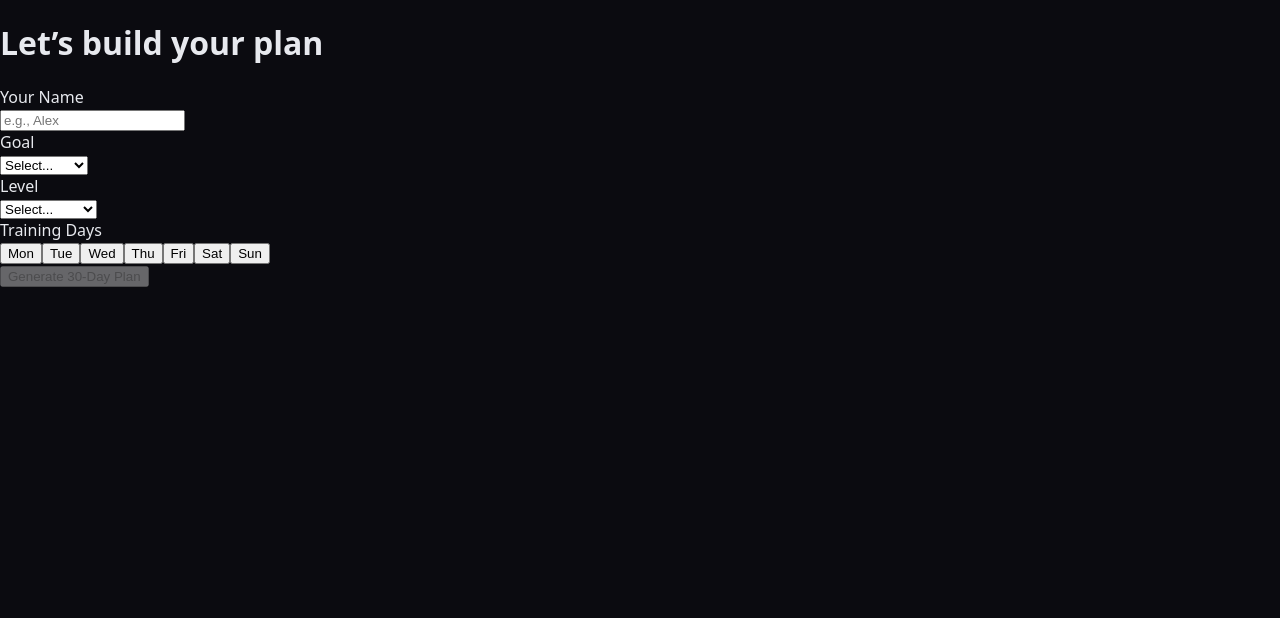
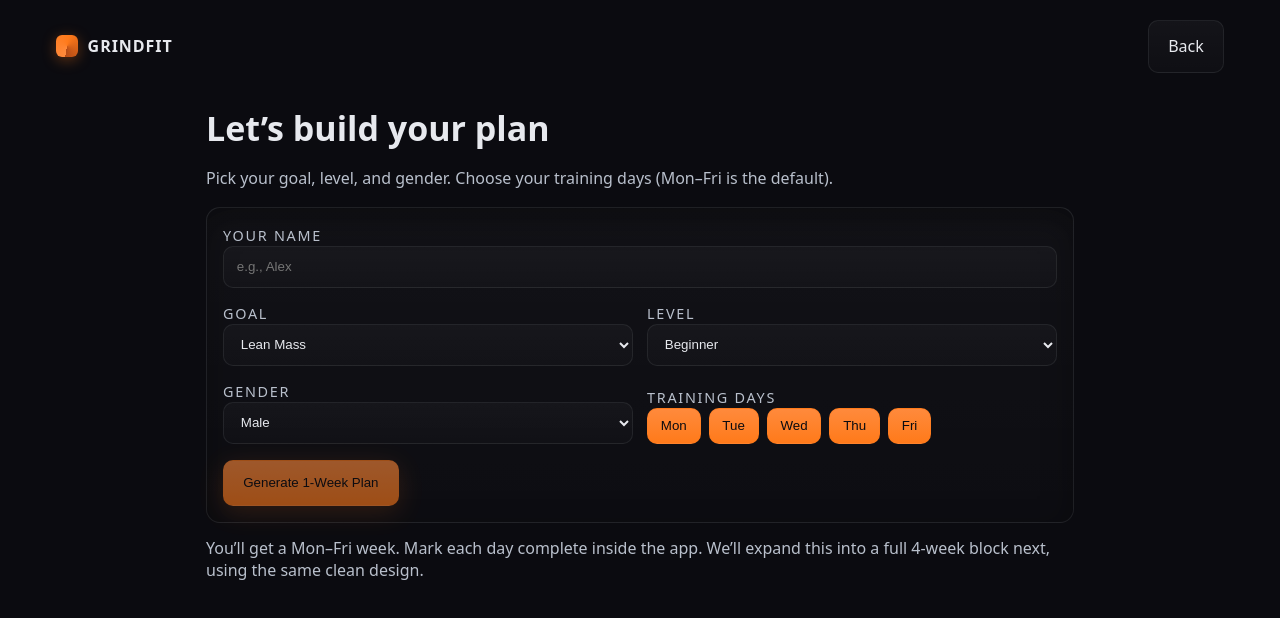
Before and after one commit to GrindFit/grindfit-webapp, a Next.js app: page /onboarding in a window 1280 px wide. Shown: the top 618 px of the page. Built offline with nearby package versions, Linux system fonts and the light colour scheme.

Commit message:
Update onboarding.js

```diff
--- a/pages/onboarding.js
+++ b/pages/onboarding.js
@@ -1,161 +1,225 @@
-import { useState } from "react";
+import { useEffect, useMemo, useState } from "react";
+import Head from "next/head";
+import { useRouter } from "next/router";
 
-const GOALS  = ["Fat Loss", "Lean Mass", "Mass Gain"];
-const LEVELS = ["Beginner", "Intermediate", "Advanced"];
-const DAYS   = ["Mon", "Tue", "Wed", "Thu", "Fri", "Sat", "Sun"];
+/** small helpers */
+const DAYS = ["Mon", "Tue", "Wed", "Thu", "Fri"];
 
-// Build a simple 30-day plan based on chosen training days
-function buildThirtyDayPlan(profile) {
-  const start = new Date();
-  const plan = [];
+/** build a simple, clean training week */
+function buildWeek({ goal, level, gender, days }) {
+  const baseCue =
+    "Warm-up (5–7m): breath + mobility. Use controlled tempo. Log the top set. Cooldown (5m).";
+  const liftsByGoal = {
+    "Fat Loss": [
+      { name: "Full-Body Circuit A", notes: "EMOM 10–12m + incline walk 10m" },
+      { name: "Upper Push / Pull", notes: "Supersets 3×8–12 + finish 8m cardio" },
+      { name: "Lower Strength", notes: "Goblet/Front squats focus, 3×6–8" },
+      { name: "Full-Body Circuit B", notes: "12–15m mixed carries / swings" },
+      { name: "Upper Volume", notes: "machines/dumbbells 3×12–15" },
+    ],
+    "Lean Mass": [
+      { name: "Upper — Press focus", notes: "Top set + back-off, 3×6–8" },
+      { name: "Lower — Hinge focus", notes: "RDL / hip hinge, 3×6–8" },
+      { name: "Upper — Pull focus", notes: "Row + pull progressions, 3×8–10" },
+      { name: "Lower — Squat focus", notes: "Front / back variations, 3×5–8" },
+      { name: "Full-Body Hypertrophy", notes: "machines/dumbbells 3×10–14" },
+    ],
+    "Mass Gain": [
+      { name: "Push — Heavy", notes: "Press + accessories, 4×5–8" },
+      { name: "Pull — Heavy", notes: "Row / Pulldown + accessories, 4×5–8" },
+      { name: "Legs — Heavy", notes: "Squat pattern + posterior, 4×5–8" },
+      { name: "Push — Volume", notes: "3×10–12 + isolation finishers" },
+      { name: "Pull/Legs — Volume", notes: "3×10–12 mixed hypertrophy" },
+    ],
+  };
 
-  for (let i = 0; i < 30; i++) {
-    const d = new Date(start);
-    d.setDate(d.getDate() + i);
+  const chosen = liftsByGoal[goal] ?? liftsByGoal["Lean Mass"];
 
-    // convert JS day (0=Sun..6=Sat) to our DAYS array (Mon..Sun)
-    const jsDay = d.getDay();                     // 0..6 (Sun..Sat)
-    const dayName = DAYS[(jsDay + 6) % 7];        // Mon-first
-    const isTraining = profile.days.includes(dayName);
-
-    plan.push({
-      date: d.toISOString().slice(0, 10),
-      workout: isTraining
-        ? {
-            name: `${profile.goal} • ${profile.level}`,
-            blocks:
-              profile.level === "Advanced"
-                ? 5
-                : profile.level === "Intermediate"
-                ? 4
-                : 3,
-            day: dayName,
-          }
-        : null,
-      meals: [],
-      notes: "",
+  // shape to save
+  const plan = days.map((d, i) => ({
+    day: d,
+    title: chosen[i % chosen.length].name,
+    cues: [
+      baseCue,
+      `Level: ${level}`,
+      `Gender track: ${gender}`,
+      chosen[i % chosen.length].notes,
+    ],
     complete: false,
-    });
-  }
+  }));
 
   return plan;
 }
 
 export default function Onboarding() {
-  const [name,  setName]  = useState("");
-  const [goal,  setGoal]  = useState("");
-  const [level, setLevel] = useState("");
-  const [days,  setDays]  = useState([]);
+  const router = useRouter();
+  const [name, setName] = useState("");
+  const [goal, setGoal] = useState("Lean Mass");
+  const [level, setLevel] = useState("Beginner");
+  const [gender, setGender] = useState("Male");
+  const [selectedDays, setSelectedDays] = useState(DAYS); // Mon–Fri default
 
-  const toggleDay = (d) =>
-    setDays((prev) => (prev.includes(d) ? prev.filter((x) => x !== d) : [...prev, d]));
+  const canGenerate =
+    name.trim().length > 0 &&
+    goal &&
+    level &&
+    gender &&
+    selectedDays.length > 0;
 
-  const disabled = !name || !goal || !level || days.length === 0;
+  const toggleDay = (d) => {
+    setSelectedDays((prev) =>
+      prev.includes(d) ? prev.filter((x) => x !== d) : [...prev, d]
+    );
+  };
+
+  const orderedDays = useMemo(
+    () => DAYS.filter((d) => selectedDays.includes(d)),
+    [selectedDays]
+  );
+
+  const handleGenerate = () => {
+    if (!canGenerate) return;
+    const profile = {
+      name: name.trim(),
+      goal,
+      level,
+      gender,
+      days: orderedDays,
+      createdAt: new Date().toISOString(),
+    };
+
+    const plan = buildWeek(profile);
+
+    // save locally for the /app page
+    localStorage.setItem("grindfit_profile", JSON.stringify(profile));
+    localStorage.setItem("grindfit_plan", JSON.stringify(plan));
+
+    router.push("/app");
+  };
+
+  // if user already has plan, skip onboarding
+  useEffect(() => {
+    const p = localStorage.getItem("grindfit_plan");
+    if (p) router.replace("/app");
+  }, [router]);
 
   return (
-    <main className="min-h-screen text-white
-      bg-[radial-gradient(1200px_600px_at_0%_0%,#281a17_0%,transparent_40%),linear-gradient(180deg,#0b0b0b,#0b0b0b)]">
-      <div className="max-w-5xl mx-auto px-6 py-16">
-        <h1 className="text-2xl font-semibold mb-8">Let’s build your plan</h1>
+    <>
+      <Head>
+        <title>Onboarding — GrindFit</title>
+      </Head>
 
-        <div className="grid md:grid-cols-2 gap-8">
-          {/* Left column */}
-          <div className="space-y-6">
-            <label className="block">
-              <div className="mb-2 text-sm opacity-80">Your Name</div>
+      <header className="container" style={{ paddingTop: 20 }}>
+        <div style={{ display: "flex", justifyContent: "space-between", alignItems: "center" }}>
+          <span className="logo"><span className="logo-mark" /><span className="logo-type">GRINDFIT</span></span>
+          <a href="/" className="btn btn-ghost">Back</a>
+        </div>
+      </header>
+
+      <main className="section" style={{ paddingTop: 32 }}>
+        <div className="container" style={{ maxWidth: 900 }}>
+          <h1 style={{ fontWeight: 800, margin: "0 0 8px", fontSize: "clamp(24px,3vw,34px)" }}>
+            Let’s build your plan
+          </h1>
+          <p className="muted" style={{ marginBottom: 18 }}>
+            Pick your goal, level, and gender. Choose your training days (Mon–Fri is the default).
+          </p>
+
+          <div className="card" style={{ padding: 16 }}>
+            <div style={{ display: "grid", gap: 14, gridTemplateColumns: "1fr 1fr", alignItems: "end" }}>
+              <div style={{ gridColumn: "1 / -1" }}>
+                <label className="kicker">Your Name</label>
                 <input
                   value={name}
                   onChange={(e) => setName(e.target.value)}
                   placeholder="e.g., Alex"
-                className="w-full rounded-md bg-neutral-900 border border-neutral-700 px-4 py-3 outline-none"
+                  style={inputStyle}
                 />
-            </label>
-
-            <label className="block">
-              <div className="mb-2 text-sm opacity-80">Goal</div>
-              <select
-                className="w-full rounded-md bg-neutral-900 border border-neutral-700 px-4 py-3 outline-none"
-                value={goal}
-                onChange={(e) => setGoal(e.target.value)}
-              >
-                <option value="">Select...</option>
-                {GOALS.map((g) => (
-                  <option key={g} value={g}>
-                    {g}
-                  </option>
-                ))}
-              </select>
-            </label>
-
-            <label className="block">
-              <div className="mb-2 text-sm opacity-80">Level</div>
-              <select
-                className="w-full rounded-md bg-neutral-900 border border-neutral-700 px-4 py-3 outline-none"
-                value={level}
-                onChange={(e) => setLevel(e.target.value)}
-              >
-                <option value="">Select...</option>
-                {LEVELS.map((g) => (
-                  <option key={g} value={g}>
-                    {g}
-                  </option>
-                ))}
-              </select>
-            </label>
               </div>
 
-          {/* Right column */}
-          <div className="space-y-6">
               <div>
-              <div className="mb-2 text-sm opacity-80">Training Days</div>
-              <div className="flex gap-2 flex-wrap">
+                <label className="kicker">Goal</label>
+                <select value={goal} onChange={(e) => setGoal(e.target.value)} style={inputStyle}>
+                  <option>Fat Loss</option>
+                  <option>Lean Mass</option>
+                  <option>Mass Gain</option>
+                </select>
+              </div>
+
+              <div>
+                <label className="kicker">Level</label>
+                <select value={level} onChange={(e) => setLevel(e.target.value)} style={inputStyle}>
+                  <option>Beginner</option>
+                  <option>Intermediate</option>
+                  <option>Advanced</option>
+                </select>
+              </div>
+
+              <div>
+                <label className="kicker">Gender</label>
+                <select value={gender} onChange={(e) => setGender(e.target.value)} style={inputStyle}>
+                  <option>Male</option>
+                  <option>Female</option>
+                </select>
+              </div>
+
+              <div>
+                <label className="kicker">Training Days</label>
+                <div style={{ display: "flex", gap: 8, flexWrap: "wrap" }}>
                   {DAYS.map((d) => (
                     <button
                       key={d}
                       type="button"
                       onClick={() => toggleDay(d)}
-                    className={`px-3 py-2 rounded-md border transition
-                    ${
-                      days.includes(d)
-                        ? "bg-orange-600/20 border-orange-500"
-                        : "bg-neutral-900 border-neutral-700"
-                    }`}
+                      className="btn"
+                      style={{
+                        borderColor: selectedDays.includes(d)
+                          ? "rgba(255,122,26,.45)"
+                          : "var(--brand-line)",
+                        background: selectedDays.includes(d)
+                          ? "linear-gradient(180deg, var(--amber-2), var(--amber-1))"
+                          : "linear-gradient(180deg, rgba(255,255,255,0.04), rgba(255,255,255,0.02))",
+                        color: selectedDays.includes(d) ? "#0b0b10" : "var(--brand-ink)",
+                        padding: ".6rem .8rem",
+                      }}
                     >
                       {d}
                     </button>
                   ))}
                 </div>
               </div>
+            </div>
 
+            <div style={{ marginTop: 16 }}>
               <button
-              disabled={disabled}
-              onClick={() => {
-                const profile = {
-                  name,
-                  goal,
-                  level,
-                  days,
-                  createdAt: new Date().toISOString(),
-                };
-
-                const plan = buildThirtyDayPlan(profile);
-
-                localStorage.setItem(
-                  "grindfit_profile",
-                  JSON.stringify(profile)
-                );
-                localStorage.setItem("grindfit_plan", JSON.stringify(plan));
-
-                window.location.href = "/app";
-              }}
-              className={`px-5 py-3 rounded-md bg-gradient-to-r from-orange-500 to-red-600
-              ${disabled ? "opacity-40 pointer-events-none" : ""}`}
+                className="btn btn-amber"
+                onClick={handleGenerate}
+                disabled={!canGenerate}
+                style={{ opacity: canGenerate ? 1 : 0.6 }}
               >
-              Generate 30-Day Plan
+                Generate 1-Week Plan
               </button>
             </div>
           </div>
+
+          <p className="muted" style={{ marginTop: 14 }}>
+            You’ll get a Mon–Fri week. Mark each day complete inside the app. We’ll expand this into
+            a full 4-week block next, using the same clean design.
+          </p>
         </div>
       </main>
+    </>
   );
 }
+
+const inputStyle = {
+  width: "100%",
+  height: 42,
+  borderRadius: 10,
+  border: "1px solid var(--brand-line)",
+  background:
+    "linear-gradient(180deg, rgba(255,255,255,0.03), rgba(255,255,255,0.015))",
+  color: "var(--brand-ink)",
+  padding: "0 .8rem",
+  outline: "none",
+};
```
Lines whose indentation alone changed are shown as unchanged.
